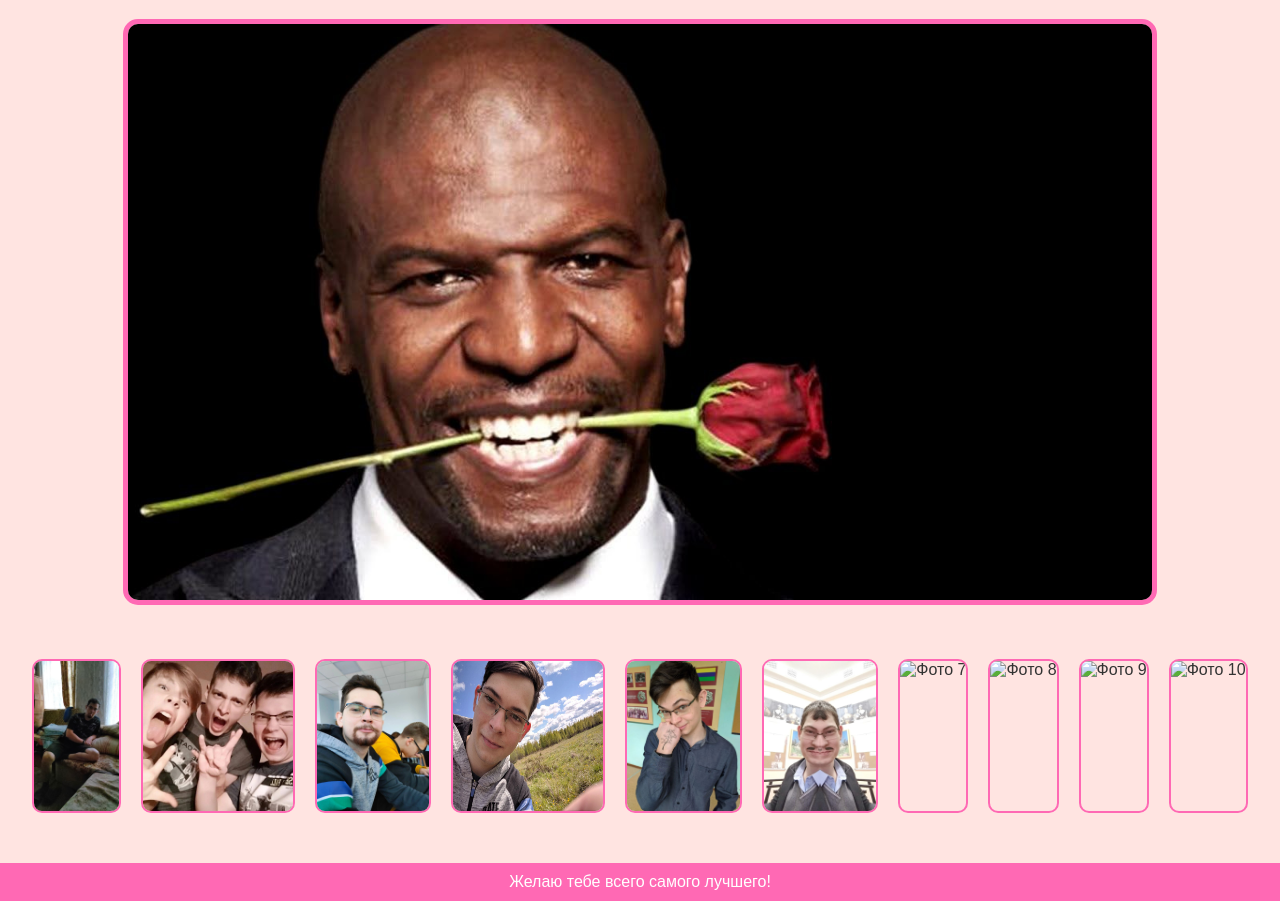
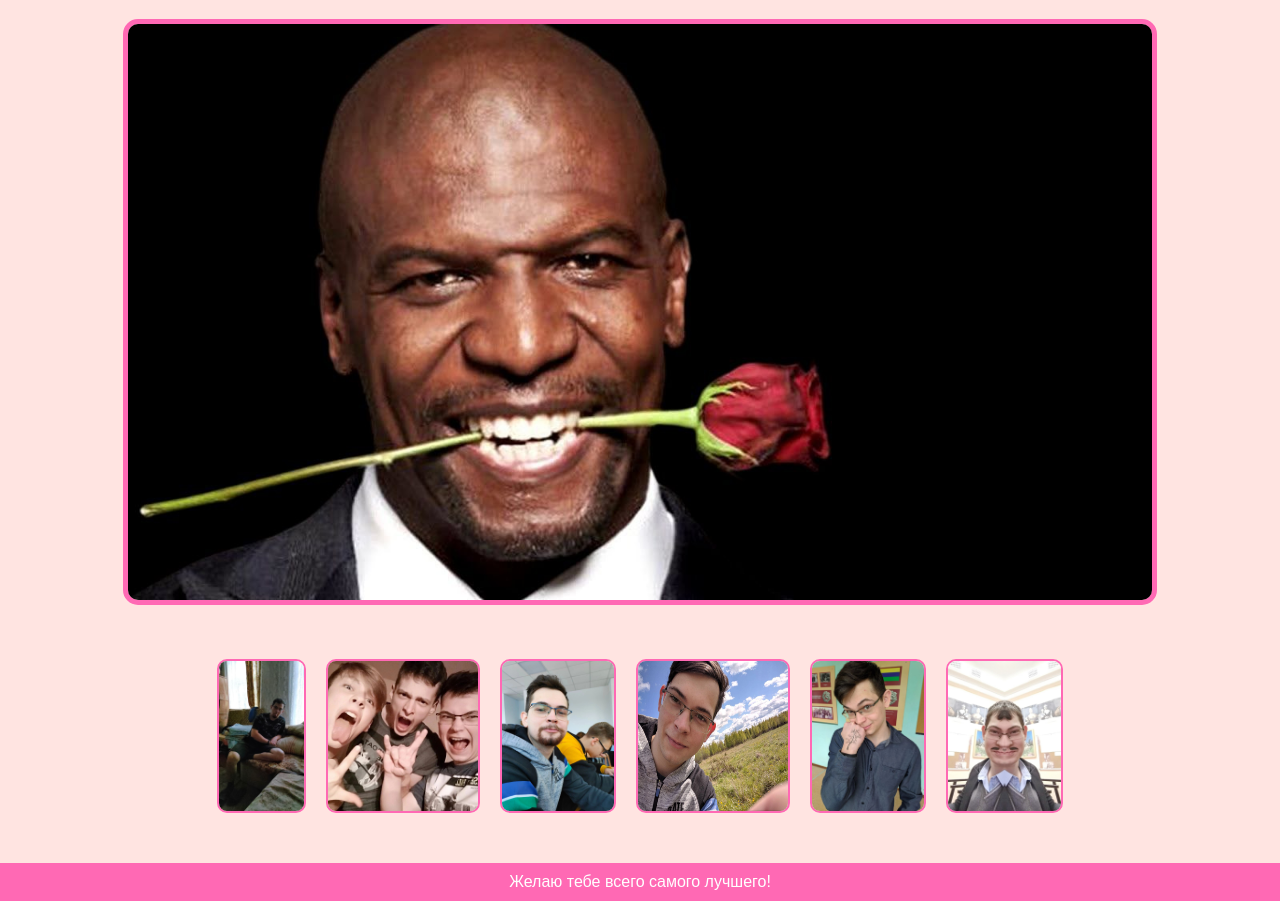
Before and after one commit to AlexeyK419/pozdravlyau.github.io, a plain HTML site: page index.html in a window 1280 px wide. Shown: the part 86-987 px from the top of the page. Drawn offline with Linux system fonts and the light colour scheme.

Commit message:
Update index.html

```diff
--- a/index.html
+++ b/index.html
@@ -69,17 +69,12 @@
         <img src="1.jpg" alt="Главное Фото">
     </div>
     <div class="gallery">
-        <!-- Добавьте сюда остальные фотографии -->
         <img src="2.jpg" alt="Фото 1">
         <img src="3.jpg" alt="Фото 2">
         <img src="4.jpg" alt="Фото 3">
         <img src="5.jpg" alt="Фото 4">
         <img src="6.jpg" alt="Фото 5">
         <img src="7.jpg" alt="Фото 6">
-        <img src="photo7.jpg" alt="Фото 7">
-        <img src="photo8.jpg" alt="Фото 8">
-        <img src="photo9.jpg" alt="Фото 9">
-        <img src="photo10.jpg" alt="Фото 10">
     </div>
     <div class="footer">
         <p>Желаю тебе всего самого лучшего!</p>
```
